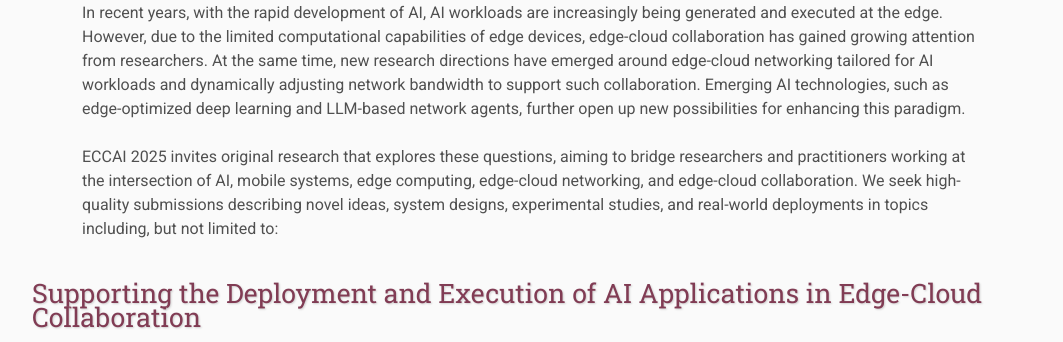
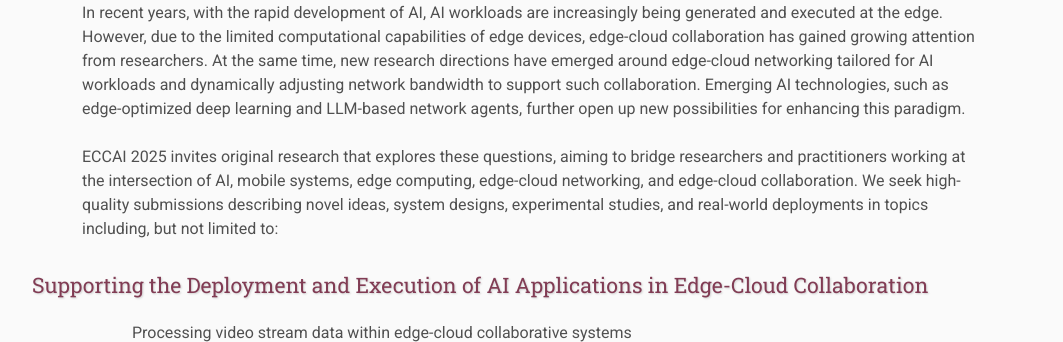
Before and after one commit to ECCAI/eccai.github.io, a plain HTML site: page index.html in a window 1280 px wide. Shown: the part 609-951 px from the top of the page, without its empty margins (108-1171 px from the left). Drawn offline with Linux system fonts and the light colour scheme.

Commit message:
Update index.html

```diff
--- a/index.html
+++ b/index.html
@@ -56,15 +56,13 @@
         mobile systems, edge computing, edge-cloud networking, and edge-cloud collaboration. We seek high-quality submissions describing novel ideas, system designs,
         experimental studies, and real-world deployments in topics including, but not limited to:
     </p>
-
-    <h3>Supporting the Deployment and Execution of AI Applications in Edge-Cloud Collaboration</h3>
+    <h4>Supporting the Deployment and Execution of AI Applications in Edge-Cloud Collaboration</h4>
     <ul>
-    <li>Processing video stream data within edge-cloud collaborative systems</li>
-    <li>Optimizing support for real-time data processing at the edge, especially when data is generated at the edge and complex AI operations are performed in the cloud</li>
-    <li>Integrating and optimizing AI data with various special patterns across edge and cloud environments</li>
-    <li>Processing, acceleration, and accuracy enhancement of image, speech, and text data across edge and cloud</li>
+    <li> Processing video stream data within edge-cloud collaborative systems</li>
+    <li> Optimizing support for real-time data processing at the edge, especially when data is generated at the edge and complex AI operations are performed in the cloud</li>
+    <li> Integrating and optimizing AI data with various special patterns across edge and cloud environments</li>
+    <li> Processing, acceleration, and accuracy enhancement of image, speech, and text data across edge and cloud</li>
     </ul>
-
     <p>
         You can use this template by cloning all the files from this
         <a target="_blank" href="https://github.com/mikepierce/conference-website-template">GitHub repo here</a>.
```
